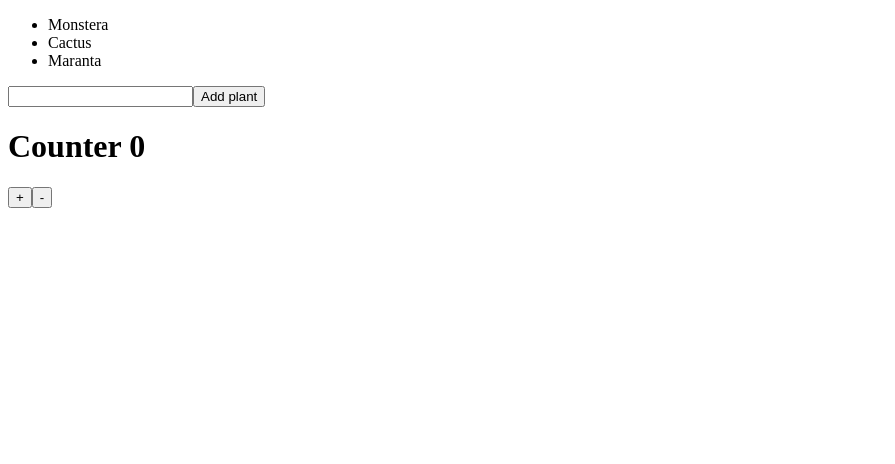
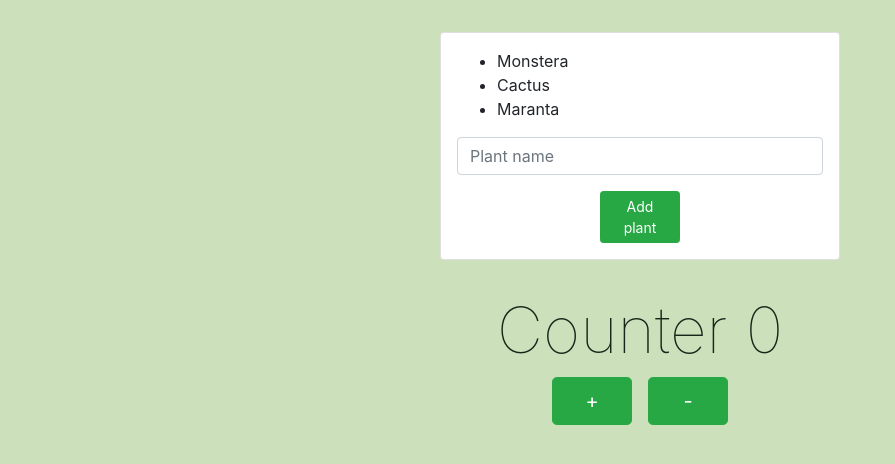
Before and after one commit to stosikmartyna/redux_bootstrap_page, a React (Create React App) app: page / in a window 1280 px wide. Shown: the top 464 px of the page, without its empty margins (0-895 px from the left). Built offline with nearby package versions, Linux system fonts and the light colour scheme.

Commit message:
Add styles.

```diff
--- /dev/null
+++ b/src/App.css
@@ -0,0 +1,14 @@
+body {
+    background: rgb(204, 224, 187);
+}
+
+.container {
+    align-items: center;
+    display: flex;
+    flex-direction: column;
+}
+
+.card {
+    margin: 2rem auto;
+    padding: 1rem;
+}
--- a/src/App.js
+++ b/src/App.js
@@ -2,13 +2,19 @@ import React from 'react';
 import PlantsContainer from './app/plants/components/PlantsContainer';
 import PlantsForm from './app/plants/components/PlantsForm';
 import { CounterContainer } from './app/counter/components/CounterContainer';
+import 'bootstrap/dist/css/bootstrap.min.css';
+import { Container, Card } from 'react-bootstrap';
+import './App.css';
+
 
 export const App = () => {
   return (
-    <div>
-      <PlantsContainer />
-      <PlantsForm />
+    <Container>
+      <Card className="card" style={{ width: '25rem' }}>
+        <PlantsContainer />
+        <PlantsForm />
+      </Card>
       <CounterContainer />
-    </div>
+    </Container>
   );
 }
--- /dev/null
+++ b/src/app/counter/components/CounterContainer.css
@@ -0,0 +1,13 @@
+h1 {
+    color: rgb(24, 37, 24);
+    font-size: 4rem;
+    font-weight: 100;
+}
+
+.btn {
+    width: 5rem;
+}
+
+.btn:first-child {
+    margin-right: 1rem;
+}
--- a/src/app/counter/components/CounterContainer.jsx
+++ b/src/app/counter/components/CounterContainer.jsx
@@ -1,15 +1,20 @@
 import React from 'react';
 import { useSelector, useDispatch } from 'react-redux';
 import { increment, decrement } from '../counter_actions';
+import 'bootstrap/dist/css/bootstrap.min.css';
+import { Button, Row, Container } from 'react-bootstrap';
+import './CounterContainer.css';
 
 export const CounterContainer = () => {
     const counter = useSelector(state => state.counter)
     const dispatch = useDispatch();
     return (
-        <div>
+        <Container>
             <h1>Counter {counter}</h1>
-            <button onClick={() => dispatch(increment())}>+</button>
-            <button onClick={() => dispatch(decrement())}>-</button>
-        </div>
+            <Row>
+                <Button onClick={() => dispatch(increment())} size="lg" variant="success">+</Button>
+                <Button onClick={() => dispatch(decrement())} size="lg" variant="success">-</Button>
+            </Row>
+        </Container>
     )
 }
--- /dev/null
+++ b/src/app/plants/components/PlantsForm.css
@@ -0,0 +1,8 @@
+.form-control {
+    margin-bottom: 1rem;
+}
+
+.form-button {
+    margin: 0 auto;
+    width: 100px;
+}
--- a/src/app/plants/components/PlantsForm.jsx
+++ b/src/app/plants/components/PlantsForm.jsx
@@ -1,6 +1,9 @@
 import React from 'react';
 import { connect } from 'react-redux';
 import actions from '../plants_actions';
+import 'bootstrap/dist/css/bootstrap.min.css';
+import { Form, Button } from 'react-bootstrap';
+import './PlantsForm.css';
 
 const PlantsForm = (props) => {
     const plantInput = React.createRef();
@@ -11,10 +14,12 @@ const PlantsForm = (props) => {
     }
 
     return (
-        <form onSubmit={addPlant}>
-            <input ref={plantInput} />
-            <button type="submit">Add plant</button>
-        </form>
+        <Form onSubmit={addPlant}>
+            <Form.Control className="form-control" ref={plantInput} type="text" placeholder="Plant name" />
+            <Button className="form-button" type="submit" size="sm" variant="success" block={true}>
+                Add plant
+            </Button>
+        </Form>
     )
 }
 
```
